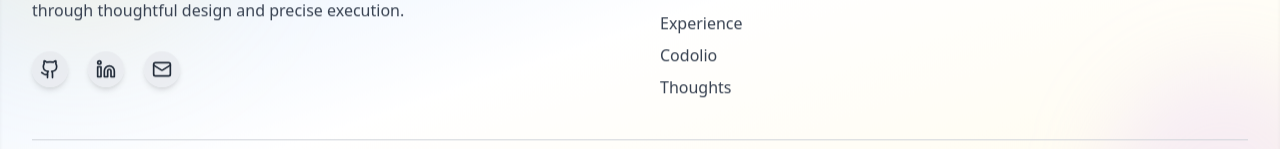
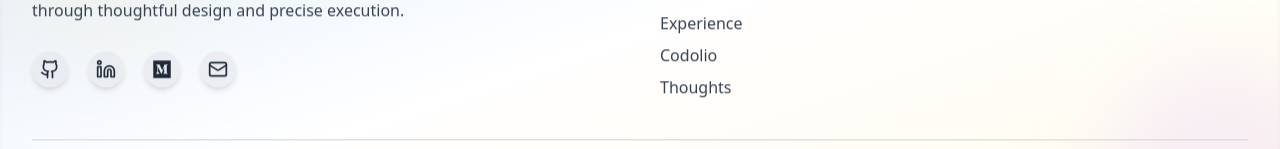
Before and after one commit to Mahadevan2005/Latest_Portfolio, a React (Vite) app: page /thoughts in a window 1280 px wide. Shown: the part 1102-1251 px from the top of the page. Built offline with nearby package versions, Linux system fonts and the light colour scheme.

Commit message:
added blog link to hero and footer section

```diff
--- a/src/components/Layout/Footer.tsx
+++ b/src/components/Layout/Footer.tsx
@@ -3,6 +3,7 @@ import { Github, Linkedin, Mail } from 'lucide-react';
 import { motion } from 'framer-motion';
 import { NavLink } from 'react-router-dom';
 import { HashLink } from 'react-router-hash-link';
+import { FaMedium } from 'react-icons/fa';
 
 const Footer = () => {
   useTheme();
@@ -11,6 +12,7 @@ const Footer = () => {
   const socialLinks = [
     { name: 'GitHub', icon: <Github className="h-5 w-5" />, href: 'https://github.com/mahadevan2005' },
     { name: 'LinkedIn', icon: <Linkedin className="h-5 w-5" />, href: 'https://www.linkedin.com/in/mahadevan-in/' },
+    { name: 'Blogs', icon: <FaMedium className="h-5 w-5" />, href: 'https://medium.com/@mahadevan122005' },
     { name: 'Email', icon: <Mail className="h-5 w-5" />, href: 'mailto:mahadevan122005@gmail.com' },
   ];
 
```
